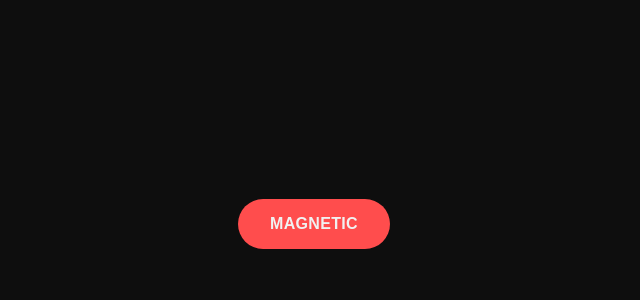
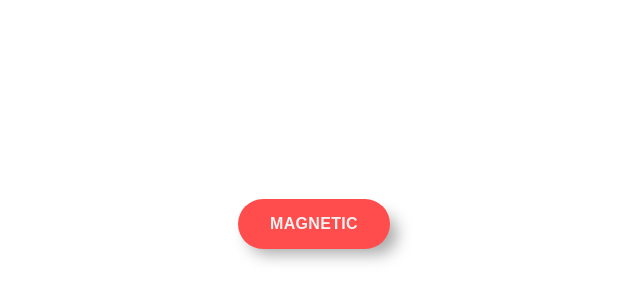
Before and after one commit to AntoineMeunier52/creative-lab, a website built with Vite: page galeries/magnetic-button/index.html in a window 1280 px wide. Shown: the part 176-476 px from the top of the page, without its empty margins (326-966 px from the left). Built offline with nearby package versions, Linux system fonts and the light colour scheme.

Commit message:
feat: enhance magnetic button with shadow effect and style adjustments

```diff
--- a/galeries/magnetic-button/index.html
+++ b/galeries/magnetic-button/index.html
@@ -8,9 +8,8 @@
   </head>
   <body>
     <div class="button-wrapper">
-      <div class="button-trigger">
-        <button class="button magnetic-button">Magnetic</button>
-      </div>
+      <div class="button-shadow"></div>
+      <button class="button magnetic-button">Magnetic</button>
     </div>
     <script type="module" src="./main.ts"></script>
   </body>
--- a/galeries/magnetic-button/magnetic-button.ts
+++ b/galeries/magnetic-button/magnetic-button.ts
@@ -7,10 +7,14 @@ export default class MagneticButton extends EventEmitter<{
   enter: () => void;
   leave: () => void;
 }> {
-  private DOM: { el: HTMLElement };
+  private DOM: { el: HTMLElement; shadow: HTMLElement };
   private rect: DOMRect | undefined;
   private distanceToTrigger = 0;
   private renderedStyles: {
+    tx: { previous: number; current: number; amt: number };
+    ty: { previous: number; current: number; amt: number };
+  };
+  private renderedStylesShadow: {
     tx: { previous: number; current: number; amt: number };
     ty: { previous: number; current: number; amt: number };
   };
@@ -21,10 +25,15 @@ export default class MagneticButton extends EventEmitter<{
 
   constructor(el: HTMLElement) {
     super();
-    this.DOM = { el };
+    this.DOM = { el, shadow: null as unknown as HTMLElement };
+    this.DOM.shadow = document.querySelector(".button-shadow") as HTMLElement;
     this.renderedStyles = {
-      tx: { previous: 0, current: 0, amt: 0.1 },
-      ty: { previous: 0, current: 0, amt: 0.1 },
+      tx: { previous: 0, current: 0, amt: 0.05 },
+      ty: { previous: 0, current: 0, amt: 0.05 },
+    };
+    this.renderedStylesShadow = {
+      tx: { previous: 0, current: 0, amt: 0.01 },
+      ty: { previous: 0, current: 0, amt: 0.01 },
     };
     this.state = {
       hover: false,
@@ -32,7 +41,7 @@ export default class MagneticButton extends EventEmitter<{
 
     this.calculateSizePostion();
     this.initEvents();
-    globalTicker.add(this.render);
+    globalTicker.add((dt) => this.render(dt));
   }
 
   calculateSizePostion() {
@@ -45,7 +54,7 @@ export default class MagneticButton extends EventEmitter<{
     window.addEventListener("resize", this.onResize);
   }
 
-  render = () => {
+  render = (dt: number) => {
     if (!this.rect) {
       return;
     }
@@ -59,6 +68,8 @@ export default class MagneticButton extends EventEmitter<{
 
     let x = 0;
     let y = 0;
+    let xShadow = 0;
+    let yShadow = 0;
 
     if (distanceMouseButton < this.distanceToTrigger) {
       if (!this.state.hover) {
@@ -70,22 +81,35 @@ export default class MagneticButton extends EventEmitter<{
       y =
         (mousepos.y + window.scrollY - (this.rect.top + this.rect.height / 2)) *
         0.3;
+      xShadow =
+        (mousepos.x + window.scrollX - (this.rect.left + this.rect.width / 2)) *
+        0.1;
+      yShadow =
+        (mousepos.y + window.scrollY - (this.rect.top + this.rect.height / 2)) *
+        0.1;
     } else if (this.state.hover) {
       this.leave();
     }
 
     this.renderedStyles.tx.current = x;
     this.renderedStyles.ty.current = y;
+    this.renderedStylesShadow.tx.current = x;
+    this.renderedStylesShadow.ty.current = y;
 
     const keys = Object.keys(this.renderedStyles) as Array<
       keyof typeof this.renderedStyles
     >;
     for (const key of keys) {
       const s = this.renderedStyles[key];
-      s.previous = lerp(s.previous, s.current, s.amt);
+      const sShadow = this.renderedStylesShadow[key];
+      const factor = 1 - Math.exp(-s.amt * dt * 0.1);
+      const factorShadow = 1 - Math.exp(-sShadow.amt * dt * 0.1);
+      s.previous = lerp(s.previous, s.current, factor);
+      sShadow.previous = lerp(sShadow.previous, sShadow.current, factorShadow);
     }
 
     this.DOM.el.style.transform = `translate3d(${this.renderedStyles.tx.previous}px, ${this.renderedStyles.ty.previous}px, 0)`;
+    this.DOM.shadow.style.transform = `translate3d(${this.renderedStylesShadow.tx.previous}px, ${this.renderedStylesShadow.ty.previous}px, 0)`;
   };
 
   enter() {
--- a/galeries/magnetic-button/style.css
+++ b/galeries/magnetic-button/style.css
@@ -1,5 +1,5 @@
 :root {
-  --color-bg: #0e0e0e;
+  --color-bg: #ffffff;
   --color-text: #f1f1f1;
   --color-accent: #ff4d4d;
 }
@@ -19,14 +19,13 @@ body {
 }
 
 .button-wrapper {
+  position: relative;
+
   display: flex;
+  align-items: center;
   justify-content: center;
-  align-items: center;
+
   min-height: 100vh;
-}
-
-.button-trigger {
-  display: inline-block;
 }
 
 .button {
@@ -44,8 +43,24 @@ body {
   transition: background 0.3s ease;
 }
 
+.button-shadow {
+  position: absolute;
+  inset: 0;
+  margin: auto;
+  /* décalage d'origine, sur `translate` pour laisser `transform` libre au JS */
+  translate: 8px 10px;
+  background: rgb(168, 167, 167);
+  border: none;
+  border-radius: 999px;
+  height: 2.5rem;
+  width: 9.3rem;
+  will-change: transform;
+  filter: blur(8px);
+}
+
 .button.active,
 body.active .button {
   background: #fff;
   color: #000;
+  border: 1px solid black;
 }
```
